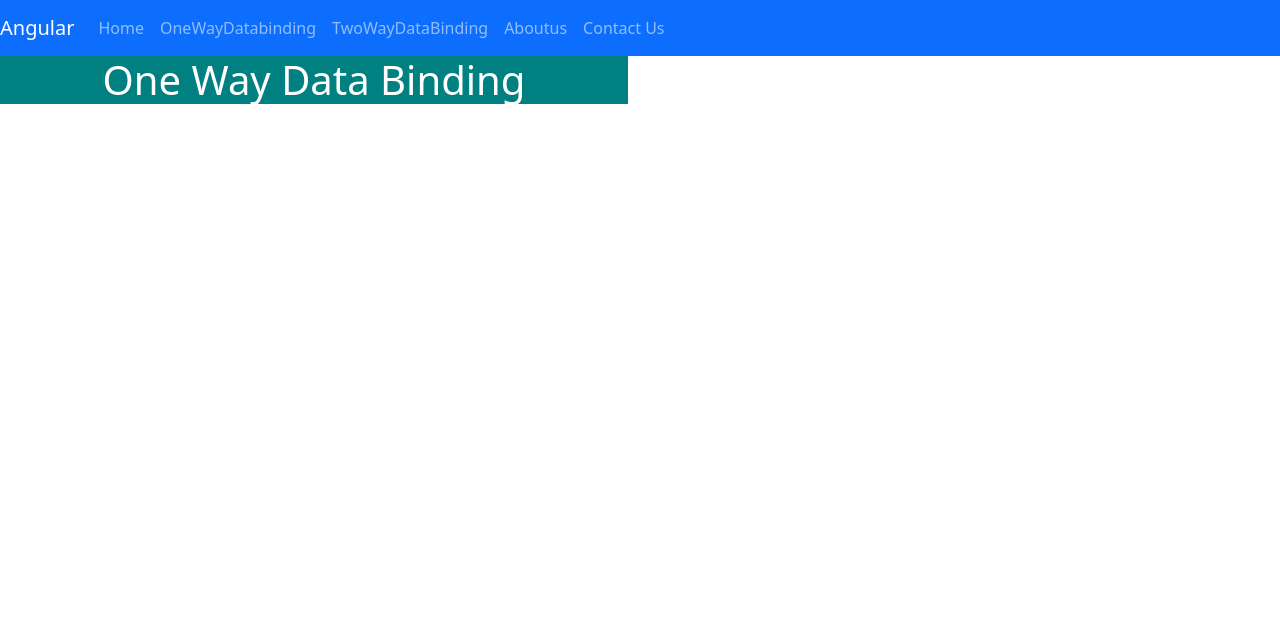
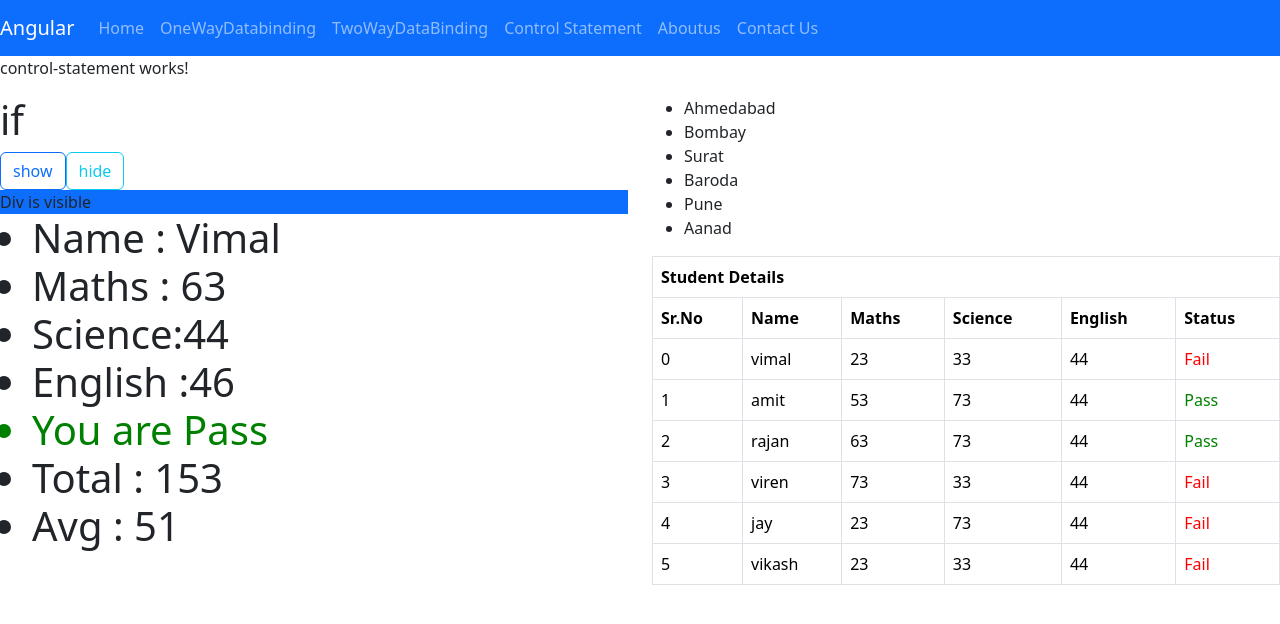
Before and after one commit to viralsir/FirstProject, an Angular app: page /controlstatement in a window 1280 px wide. Before the commit this address led to /. Shown: the top 624 px of the page. Built offline with nearby package versions, Linux system fonts and the light colour scheme.

Commit message:
Control Statement Has Been Completed.

```diff
--- a/src/app/app.component.html
+++ b/src/app/app.component.html
@@ -21,6 +21,9 @@
         <a class="nav-link" routerLink="twoway">TwoWayDataBinding</a>
       </li>
       <li class="nav-item">
+        <a class="nav-link" routerLink="controlstatement">Control Statement</a>
+      </li>
+      <li class="nav-item">
         <a class="nav-link" routerLink="aboutus">Aboutus</a>
       </li>
       <li class="nav-item">
@@ -33,10 +36,12 @@
 
 <div class="row">
 
-  <div class="col-6">
-        <h1> One Way Data Binding</h1>
+  <div class="col">
+<!--        <h1> One Way Data Binding</h1>-->
         <router-outlet></router-outlet>
   </div>
+
+
 </div>
 
 
--- a/src/app/app.routes.ts
+++ b/src/app/app.routes.ts
@@ -4,6 +4,7 @@ import {AboutusComponent} from '../aboutus/aboutus.component';
 import {ContactusComponent} from '../contactus/contactus.component';
 import {OneWayDataBindingComponent} from '../one-way-data-binding/one-way-data-binding.component';
 import {TwoWayDataBindingComponent} from '../two-way-data-binding/two-way-data-binding.component';
+import {ControlStatementComponent} from '../control-statement/control-statement.component';
 
 export const routes: Routes = [
   {path: 'aboutus', component:AboutusComponent },
@@ -11,5 +12,6 @@ export const routes: Routes = [
   {path:'contactus',component:ContactusComponent},
   {path:"oneway",component:OneWayDataBindingComponent},
   {path:"twoway",component:TwoWayDataBindingComponent},
+  {path:"controlstatement",component:ControlStatementComponent}
   //{path:'',component:},
 ];
--- /dev/null
+++ b/src/control-statement/control-statement.component.html
@@ -0,0 +1,89 @@
+<p>control-statement works!</p>
+<!--@if (true){-->
+<!--   <div class="bg-primary">-->
+<!--        <span> True part </span>-->
+<!--   </div>-->
+<!--} @else {-->
+<!--    <div class="bg-danger">-->
+<!--      <span> false part</span>-->
+<!--    </div>-->
+<!--}-->
+<div class="row" >
+    <div class="col-6">
+      <h1> if </h1>
+      <input type="button" class="btn btn-outline-primary" value="show" (click)="Showdiv(true)" >
+      <input type="button" class="btn btn-outline-info" value="hide" (click)="Showdiv(false)" >
+
+      @if(isVisible){
+        <div class="bg-primary">
+          <span> Div is visible </span>
+        </div>
+      } @else {
+        <span> div is hide </span>
+      }
+
+      <h1>
+        <ul>
+          <li> Name : {{name}}</li>
+          <li> Maths : {{maths}}</li>
+          <li> Science:{{science}}</li>
+          <li> English :{{english}}</li>
+          @if(maths>=35 && science>=35 && english>=35){
+            <li style="color:green;"> You are Pass </li>
+            <li> Total : {{maths+science+english}}</li>
+            <li> Avg : {{(maths+science+english)/3}}</li>
+
+          } @else {
+            <li class="text-danger"> You are Fail </li>
+          }
+        </ul>
+      </h1>
+
+    </div>
+
+    <div class="col-6">
+      <ul>
+      @for(item of citylist;track $index){
+        <li> {{item}} </li>
+      }
+      </ul>
+      <table class="table table-bordered">
+        <thead>
+        <tr>
+          <th colspan="6"> Student Details </th>
+        </tr>
+        <tr>
+          <th>Sr.No</th><th>Name</th><th>Maths</th><th>Science</th><th>English</th> <th> Status</th>
+        </tr>
+        </thead>
+        <tbody>
+          @for(student of studentlist;track $index){
+            <tr>
+              <td>{{$index}}</td>
+              <td>{{student.name}}</td>
+              <td>{{student.maths}}</td>
+              <td>{{student.science}}</td>
+              <td>{{student.english}}</td>
+
+              @if(student.maths >=PassingMarks && student.science>=PassingMarks && student.english>=PassingMarks)
+              {
+                <td style="color:green"> Pass </td>
+              }
+              @else{
+                  <td style="color:red"> Fail </td>
+                }
+
+            </tr>
+          }
+        </tbody>
+      </table>
+
+    </div>
+
+
+
+
+
+
+
+</div>
--- /dev/null
+++ b/src/control-statement/control-statement.component.ts
@@ -0,0 +1,35 @@
+import { Component } from '@angular/core';
+
+@Component({
+  selector: 'app-control-statement',
+  standalone: true,
+  imports: [],
+  templateUrl: './control-statement.component.html',
+  styleUrl: './control-statement.component.css'
+})
+export class ControlStatementComponent {
+
+  isVisible = true;
+
+  Showdiv(show:boolean){
+    this.isVisible = show;
+  }
+  PassingMarks:number=35;
+
+  citylist:string[]=["Ahmedabad","Bombay","Surat","Baroda","Pune","Aanad"];
+studentlist:any[]=[
+  {"name":"vimal","maths":23,"science":33,"english":44},
+  {"name":"amit","maths":53,"science":73,"english":44},
+  {"name":"rajan","maths":63,"science":73,"english":44},
+  {"name":"viren","maths":73,"science":33,"english":44},
+  {"name":"jay","maths":23,"science":73,"english":44},
+  {"name":"vikash","maths":23,"science":33,"english":44},
+]
+
+  name:string="Vimal ";
+  maths:number=63;
+  science:number=44;
+  english:number=46;
+
+
+}
```
Also changed, not shown: src/control-statement/control-statement.component.css (added), 1 other file (tests, documents, lock files or other folders).
